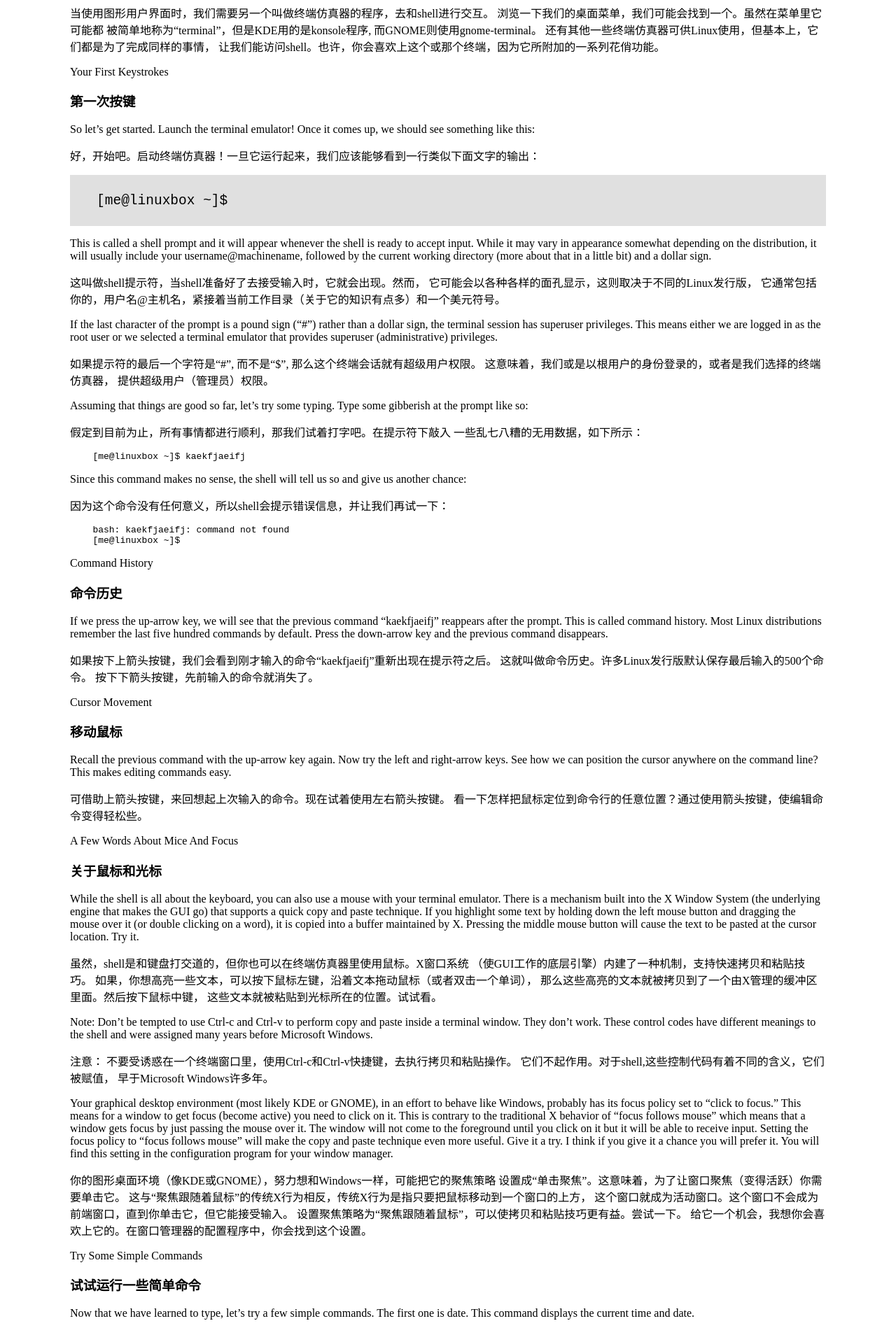
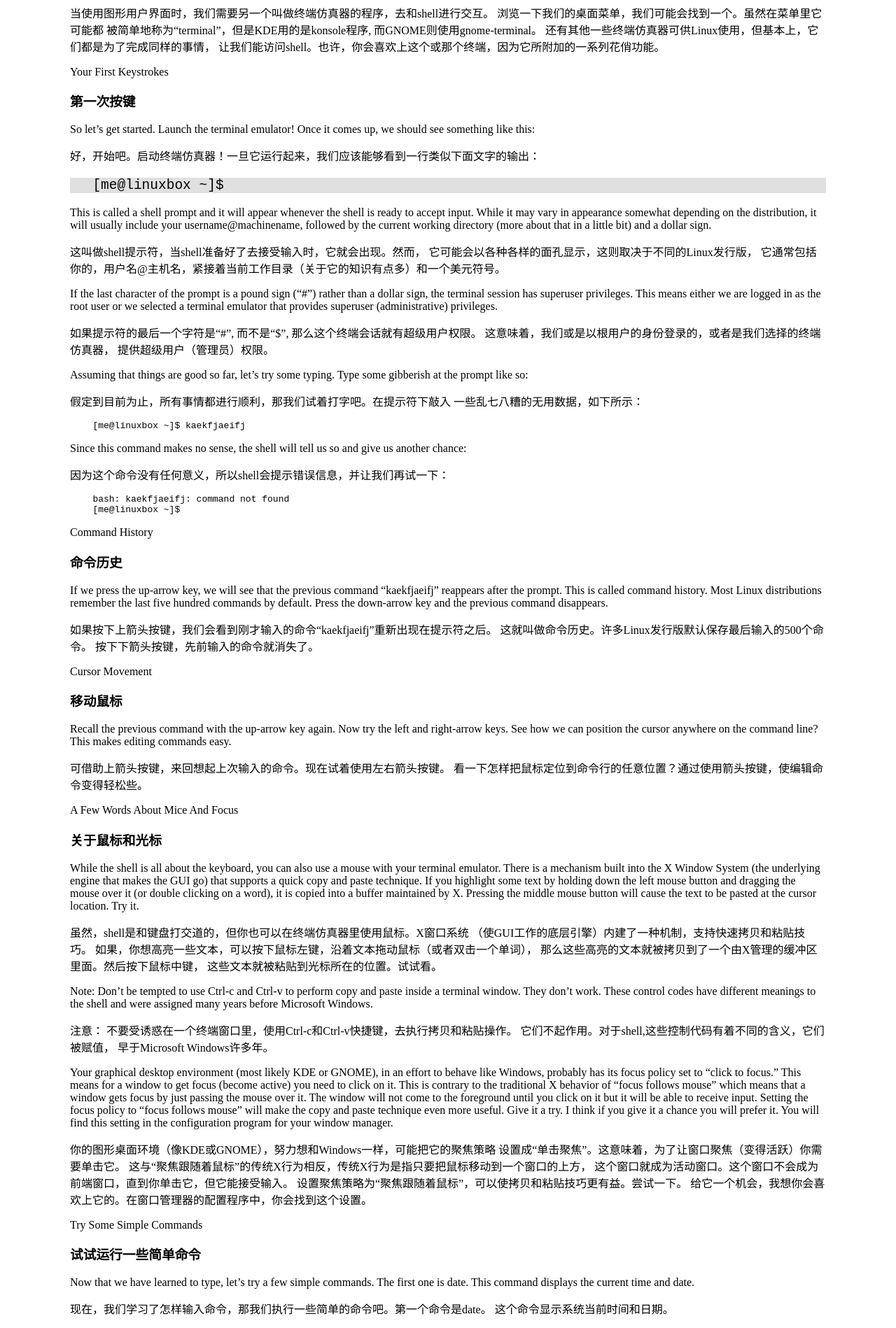
Before and after one commit to billie66/TLCL, a Jekyll site: the page built from book/what_is_the_shell.md, in a window 1280 px wide. Shown: the part 554-2452 px from the top of the page at 70% size. Built offline with Jekyll 4.4.1, drawn with Linux system fonts in a browser that asks for light colours; Markdown is read by kramdown in place of the engine named in the settings.

Commit message:
subtract

```diff
--- a/css/tlcl.css
+++ b/css/tlcl.css
@@ -54,6 +54,5 @@ background-color: #E0E0E0;
 }
 div.code{
     background-color: #E0E0E0;
-    padding: 0.25em;
     font-size: 150%;
 }
```
